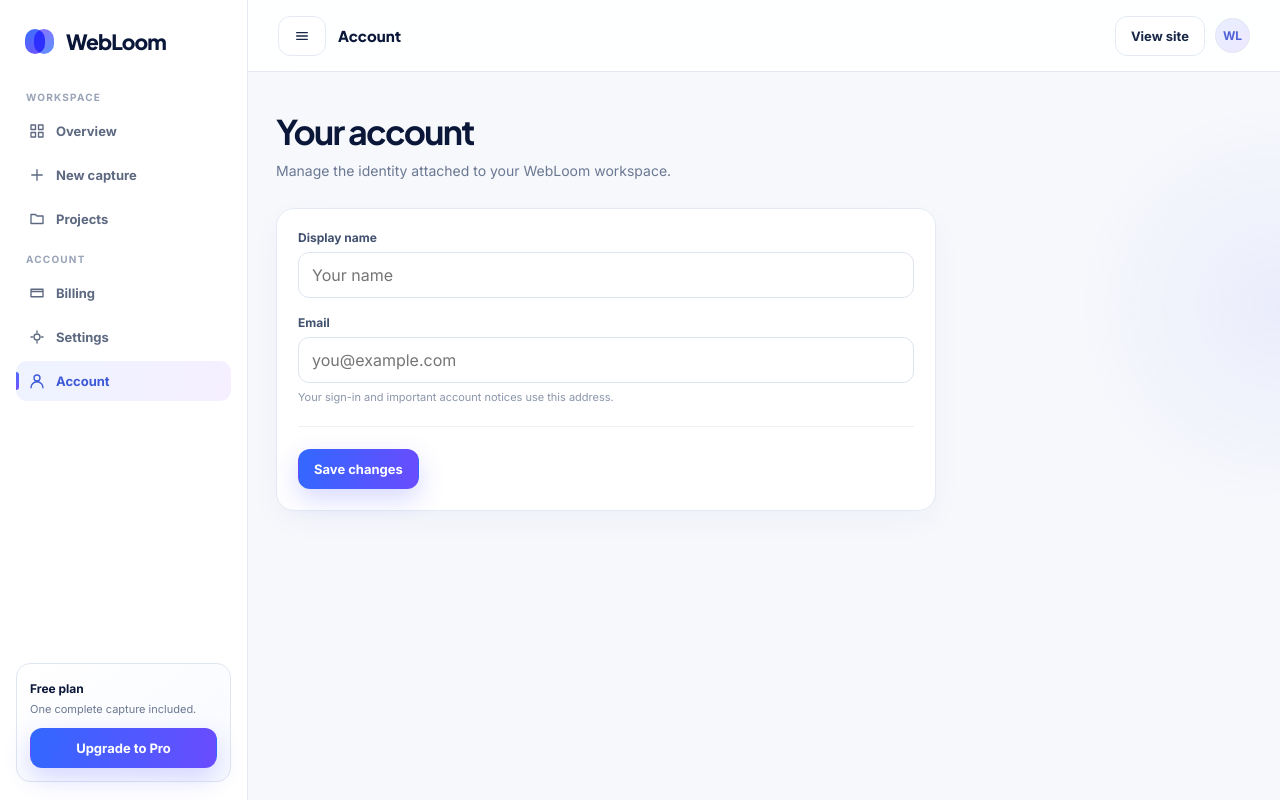
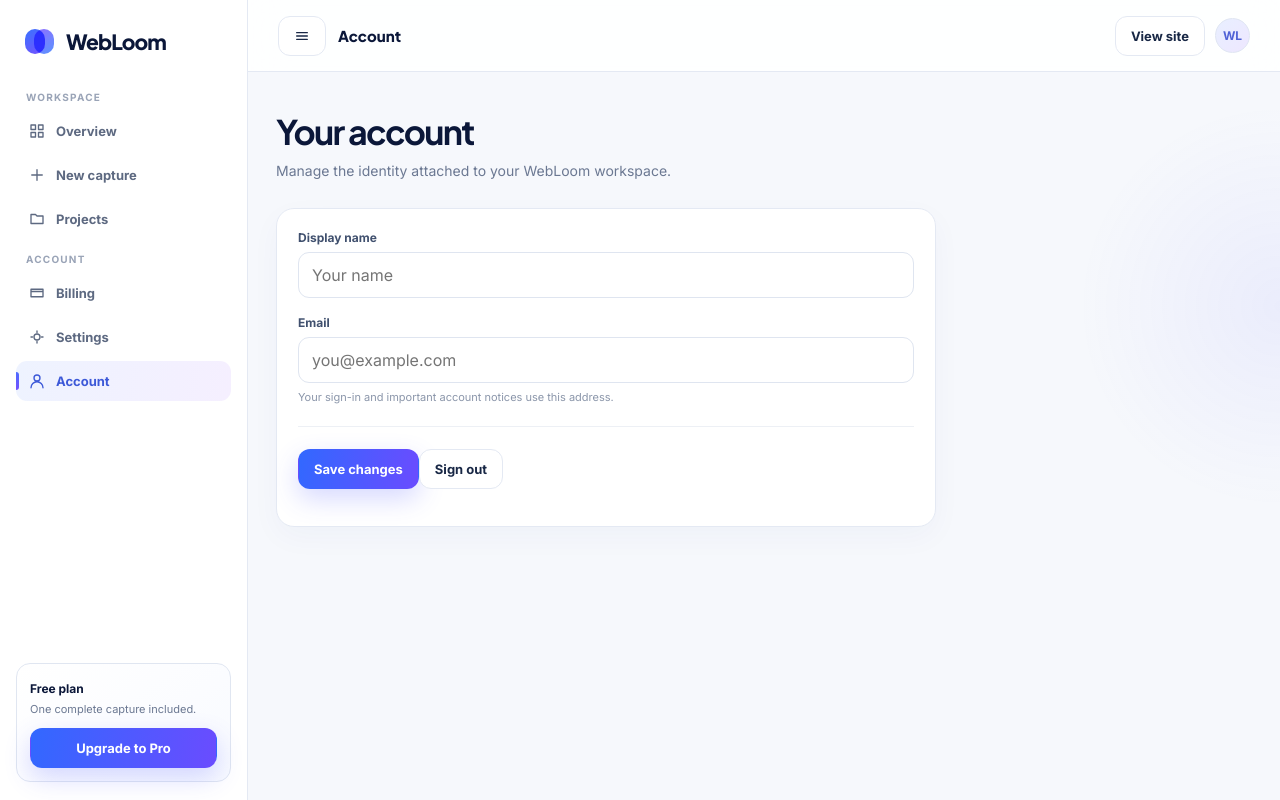
Before and after one commit to greenman9909-cmd/spa-ripper, a Flask app: template web/templates/account.html in a window 1280 px wide. Run offline with Flask 3, Linux system fonts and the light colour scheme; the template is opened without the code that fills it, so the values that code supplies are empty.

Commit message:
Wire WebLoom account controls

```diff
--- a/web/templates/account.html
+++ b/web/templates/account.html
@@ -8,4 +8,4 @@
 <a class="active" href="/account"><svg viewBox="0 0 24 24"><path d="M12 12a4 4 0 1 0 0-8 4 4 0 0 0 0 8zM4 21a8 8 0 0 1 16 0"/></svg>Account</a></nav>
 <div class="side-foot"><div class="plan-chip"><b>Free plan</b><p>One complete capture included.</p><a class="btn primary full" href="/billing">Upgrade to Pro</a></div></div></aside><main class="main"><header class="topbar"><div class="topbar-left"><button class="btn mobile-menu" data-menu aria-label="Open navigation"><svg viewBox="0 0 24 24"><path d="M4 7h16M4 12h16M4 17h16"/></svg></button><span class="page-title">Account</span></div><div class="top-actions"><a class="btn hide-mobile" href="/">View site</a><a class="avatar" href="/account">WL</a></div></header><div class="content">
 <div class="hero-row reveal"><div><h1>Your account</h1><p>Manage the identity attached to your WebLoom workspace.</p></div></div>
-<div class="card form-card reveal"><div class="field"><label>Display name</label><input placeholder="Your name"></div><div class="field"><label>Email</label><input type="email" placeholder="you@example.com"><small>Your sign-in and important account notices use this address.</small></div><div class="divider"></div><button class="btn primary">Save changes</button></div></div></main></div><script src="/__spa_ui/static/webloom-app.js"></script></body></html>
+<div class="card form-card reveal"><div class="field"><label>Display name</label><input id="accountName" placeholder="Your name"></div><div class="field"><label>Email</label><input id="accountEmail" type="email" placeholder="you@example.com" disabled><small>Your sign-in and important account notices use this address.</small></div><div class="divider"></div><div class="form-actions"><button id="saveAccount" class="btn primary" type="button">Save changes</button><button class="btn" type="button" data-signout>Sign out</button></div><p class="form-status" id="accountStatus" aria-live="polite"></p></div></div></main></div><script src="/__spa_ui/static/webloom-app.js"></script></body></html>
```
